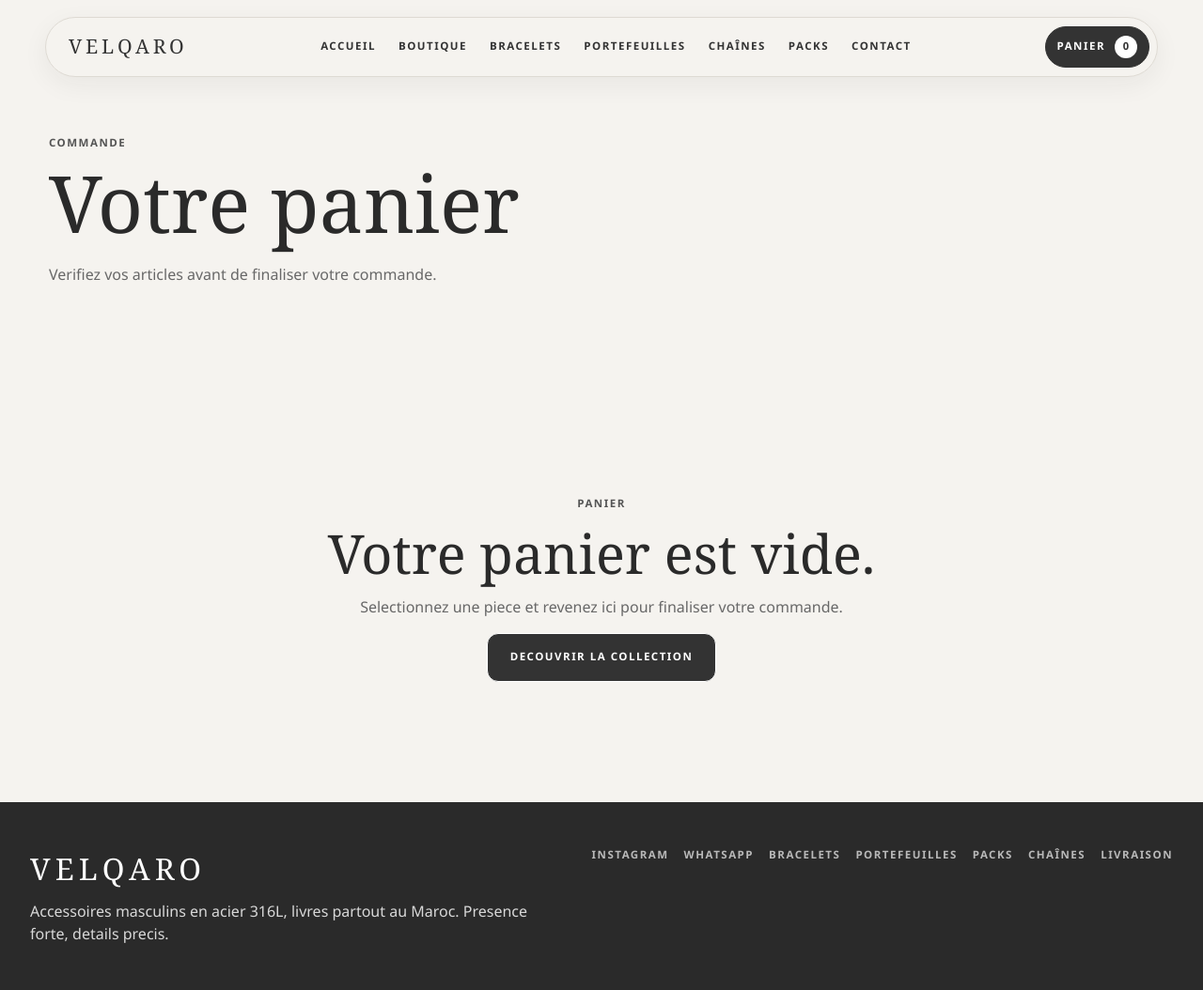
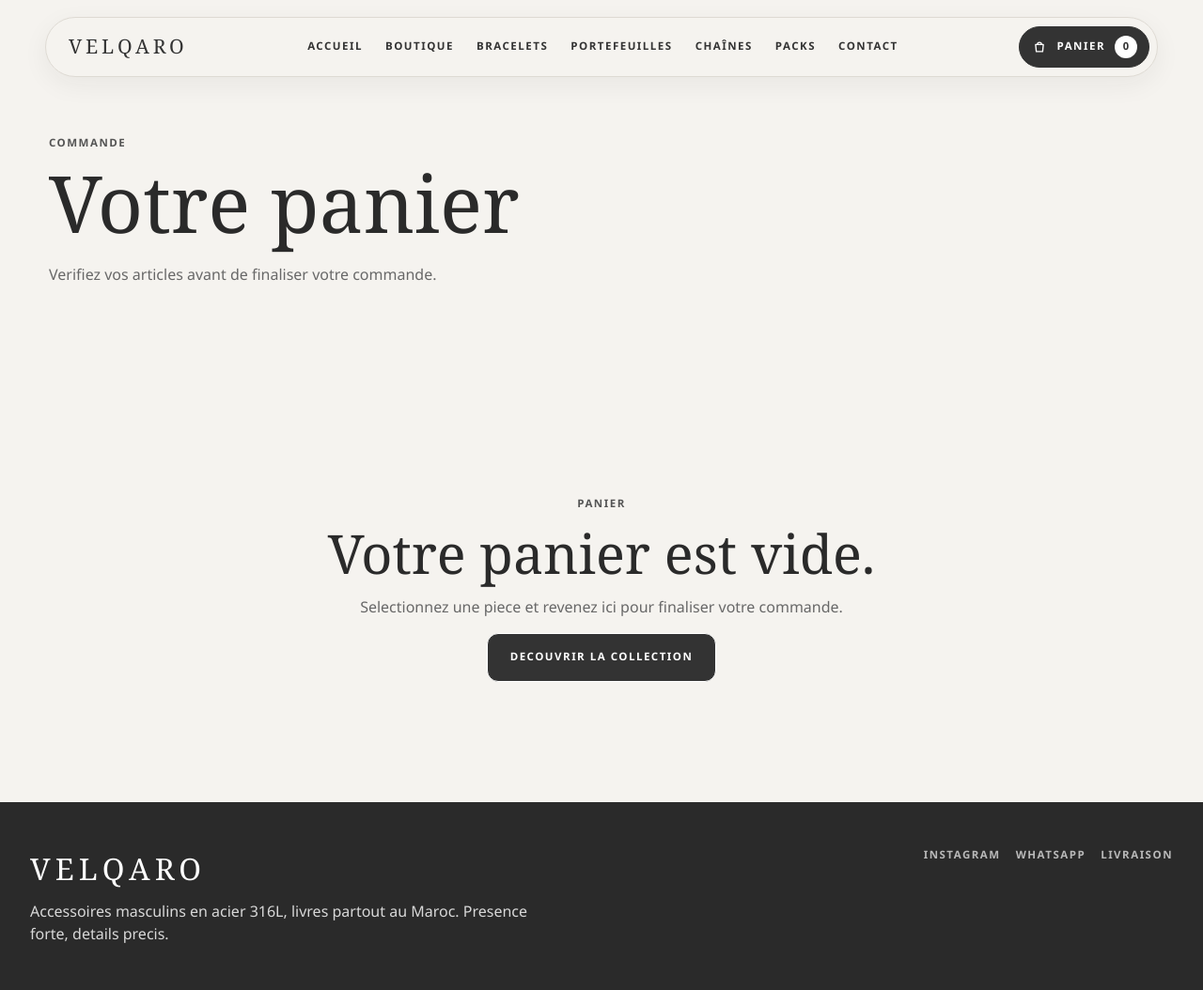
Before and after one commit to yassinouchib6-design/velqaro-store, a Django app: page /cart/ in a window 1280 px wide. Shown: the whole page at 94% size. Run offline with Django 5.2, Linux system fonts and the light colour scheme; data comes from the database, SQL or seed files in the repository.

```diff
--- a/templates/components/footer.html
+++ b/templates/components/footer.html
@@ -6,9 +6,6 @@
     <div class="footer-links">
         <a href="{{ store_config.instagram_url }}" target="_blank" rel="noopener noreferrer">Instagram</a>
         <a href="{{ store_config.whatsapp_url }}" target="_blank" rel="noopener noreferrer">WhatsApp</a>
-        {% for category in public_categories %}
-            <a href="{% url 'shop:product_list' %}?category={{ category.slug }}">{{ category.name }}</a>
-        {% endfor %}
         <a href="{% url 'shop:delivery' %}">Livraison</a>
     </div>
 </footer>
--- a/templates/components/navbar.html
+++ b/templates/components/navbar.html
@@ -36,6 +36,10 @@
         </nav>
 
         <a class="cart-pill" href="{% url 'shop:cart' %}" aria-label="Panier">
+            <svg aria-hidden="true" focusable="false" width="18" height="18" viewBox="0 0 24 24" fill="none">
+                <path d="M6.5 8.5h11l-1 10h-9l-1-10Z" stroke="currentColor" stroke-width="1.8" stroke-linejoin="round"/>
+                <path d="M9 8.5a3 3 0 0 1 6 0" stroke="currentColor" stroke-width="1.8" stroke-linecap="round"/>
+            </svg>
             <span class="cart-pill-label">Panier</span>
             <span class="cart-pill-count" data-cart-count>{{ cart_count }}</span>
         </a>
```
